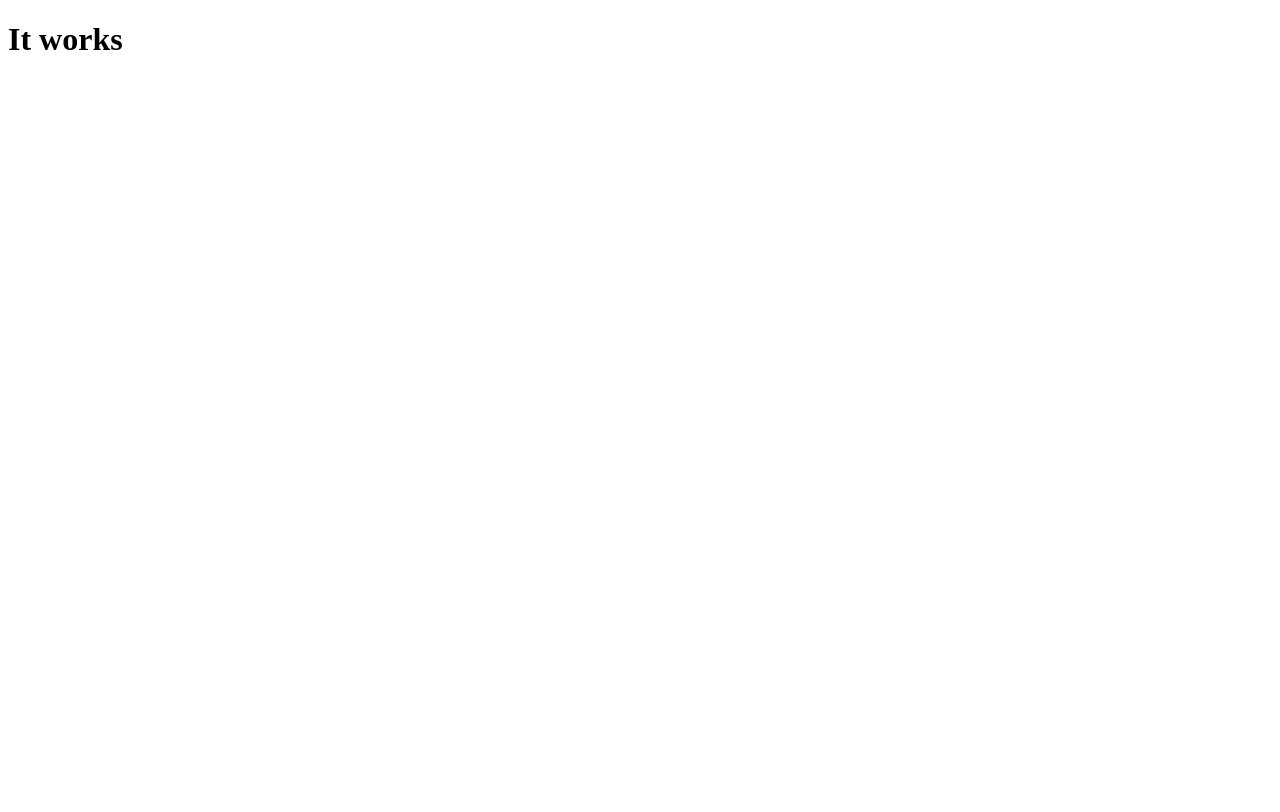
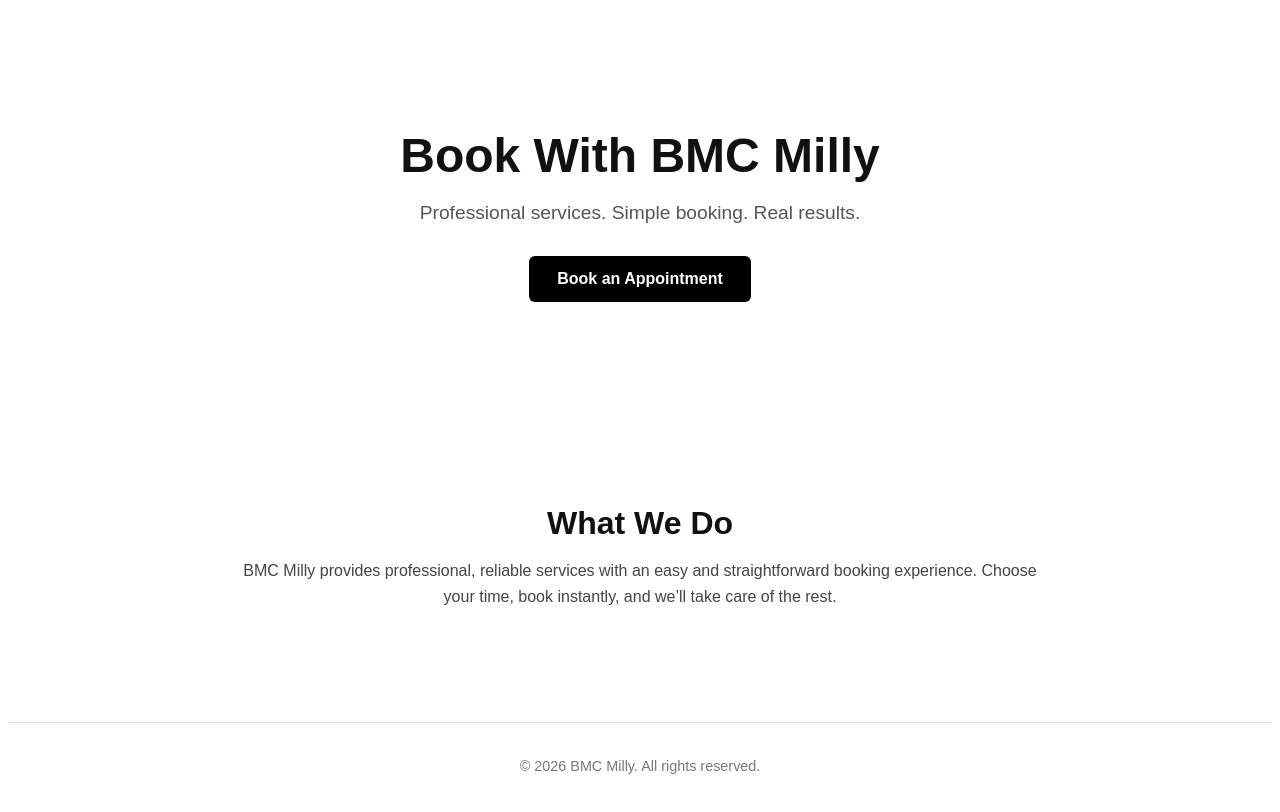
Before and after one commit to bmcmillybooking-cloud/BmcMilly1, a Next.js app: page / in a window 1280 px wide. Shown: the top 812 px of the page. Built offline with nearby package versions, Linux system fonts and the light colour scheme.

Commit message:
Update page.jsx

```diff
--- a/app/page.jsx
+++ b/app/page.jsx
@@ -1,3 +1,91 @@
 export default function Home() {
-  return <h1>It works</h1>;
+  return (
+    <main style={styles.main}>
+      <section style={styles.hero}>
+        <h1 style={styles.title}>Book With BMC Milly</h1>
+
+        <p style={styles.subtitle}>
+          Professional services. Simple booking. Real results.
+        </p>
+
+        <button style={styles.button}>
+          Book an Appointment
+        </button>
+      </section>
+
+      <section style={styles.info}>
+        <h2 style={styles.sectionTitle}>What We Do</h2>
+        <p style={styles.text}>
+          BMC Milly provides professional, reliable services with an easy and
+          straightforward booking experience. Choose your time, book instantly,
+          and we’ll take care of the rest.
+        </p>
+      </section>
+
+      <footer style={styles.footer}>
+        <p style={styles.footerText}>
+          © {new Date().getFullYear()} BMC Milly. All rights reserved.
+        </p>
+      </footer>
+    </main>
+  );
 }
+
+const styles = {
+  main: {
+    minHeight: "100vh",
+    display: "flex",
+    flexDirection: "column",
+    justifyContent: "space-between",
+    fontFamily: "Arial, sans-serif",
+    backgroundColor: "#ffffff",
+    color: "#111111",
+  },
+  hero: {
+    padding: "80px 20px",
+    textAlign: "center",
+  },
+  title: {
+    fontSize: "3rem",
+    marginBottom: "16px",
+  },
+  subtitle: {
+    fontSize: "1.2rem",
+    marginBottom: "32px",
+    color: "#555555",
+  },
+  button: {
+    padding: "14px 28px",
+    fontSize: "1rem",
+    fontWeight: "bold",
+    backgroundColor: "#000000",
+    color: "#ffffff",
+    border: "none",
+    borderRadius: "6px",
+    cursor: "pointer",
+  },
+  info: {
+    padding: "40px 20px",
+    maxWidth: "800px",
+    margin: "0 auto",
+    textAlign: "center",
+  },
+  sectionTitle: {
+    fontSize: "2rem",
+    marginBottom: "16px",
+  },
+  text: {
+    fontSize: "1rem",
+    lineHeight: "1.6",
+    color: "#444444",
+  },
+  footer: {
+    padding: "20px",
+    textAlign: "center",
+    borderTop: "1px solid #e5e5e5",
+  },
+  footerText: {
+    fontSize: "0.9rem",
+    color: "#777777",
+  },
+};
```
